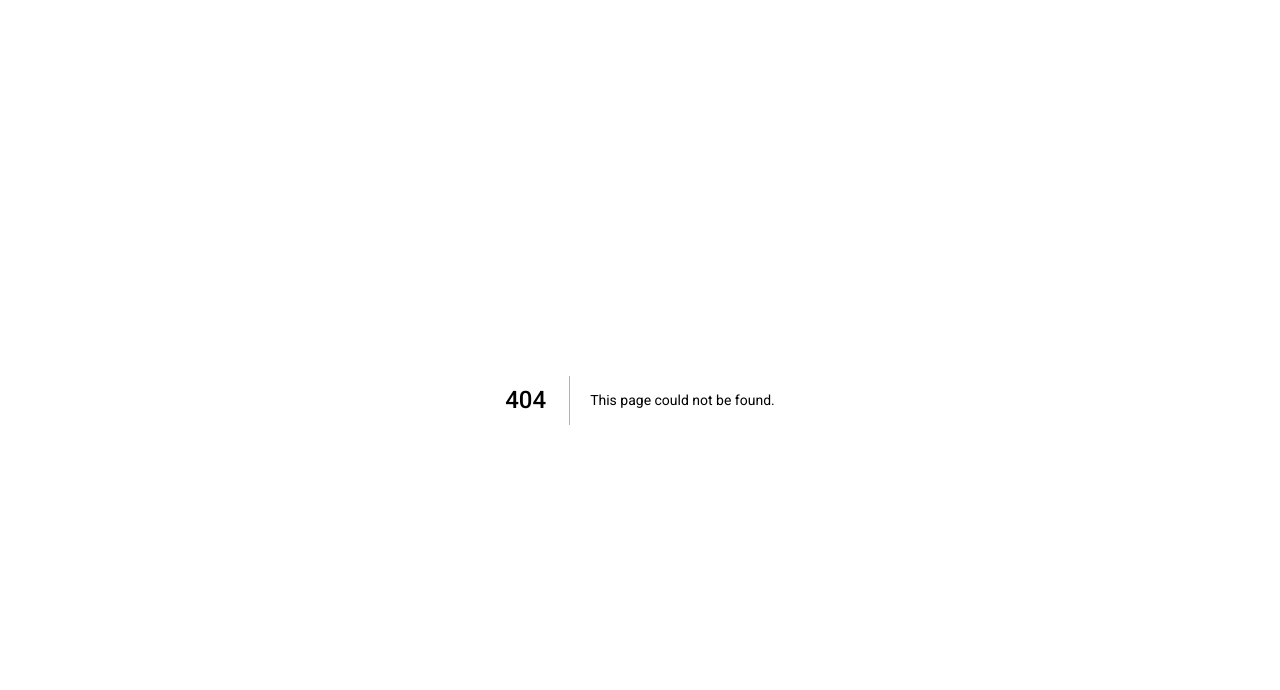
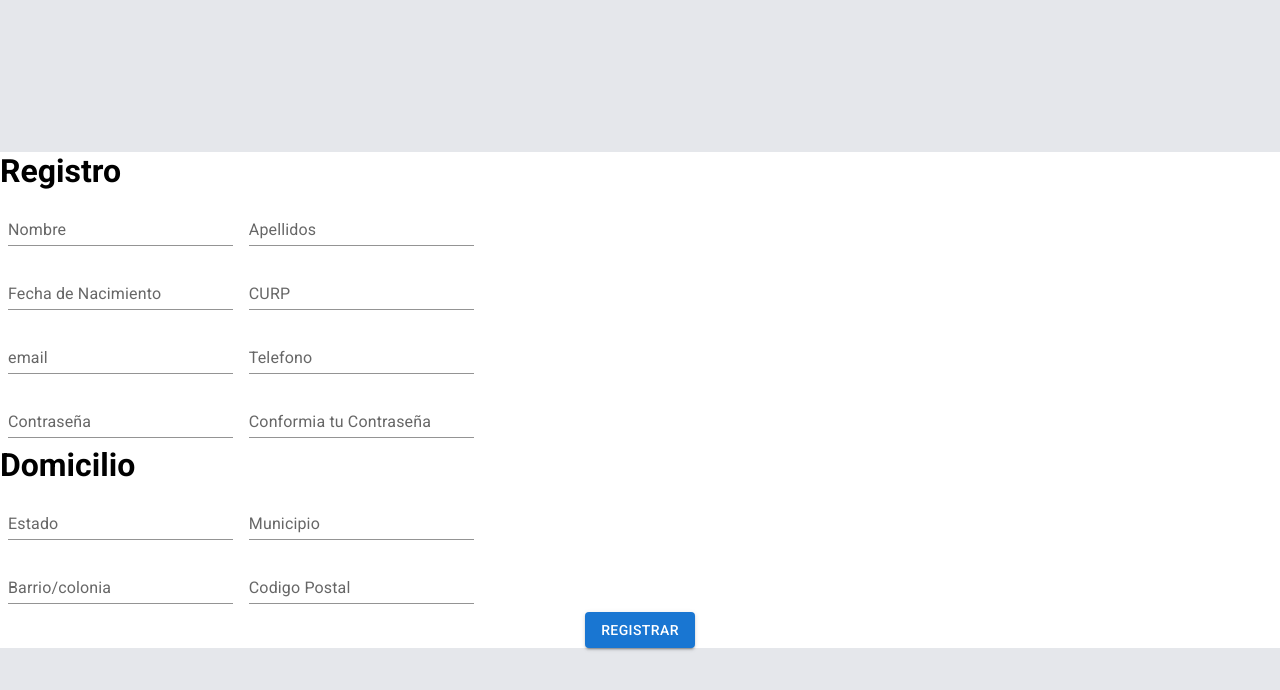
Before and after one commit to FacesConsulting/proyecto0Front, a Next.js app: page /register in a window 1280 px wide. Before the commit this address had no page. Shown: the top 690 px of the page. Built offline with nearby package versions, Linux system fonts and the light colour scheme.

Commit message:
Formulario de Registro

```diff
--- /dev/null
+++ b/src/app/register/page.tsx
@@ -0,0 +1,14 @@
+import RegisterForm from "@/components/form/register/RegisterForm"
+
+const page = () => {
+  return (
+    <div className="w-screen h-screen bg-gray-200 flex justify-center items-start lg:items-center" >
+    <div  className=" bg-white w-4/5 sm:w-screen">
+      <h1>Registro</h1>
+      <RegisterForm />
+    </div>
+    </div>
+  )
+}
+
+export default page
--- /dev/null
+++ b/src/components/form/register/RegisterForm.tsx
@@ -0,0 +1,48 @@
+'use client'
+
+import { DatePicker } from "@mui/lab"
+import { Box, Button, TextField } from "@mui/material"
+
+const RegisterForm = () => {
+  return (
+    <Box
+      component="form"
+      sx={{
+        '& .MuiTextField-root': { m: 1, width: '25ch' },
+      }}
+      noValidate
+      autoComplete="off"
+    >
+        <div>
+        <TextField id="Nombre" label="Nombre" variant="standard" />
+        <TextField id="Apellidos" label="Apellidos" variant="standard" />
+        </div>
+        <div>
+        <TextField id="FechaNacimiento" label="Fecha de Nacimiento" variant="standard" />
+        <TextField id="CURP" label="CURP" variant="standard" />
+        </div>
+        <div>
+        <TextField id="email" label="email" variant="standard" />
+        <TextField id="Telefono" label="Telefono" variant="standard" />
+        </div>
+        <div>
+        <TextField type="password" id="Contrasena" label="Contraseña" variant="standard" />
+        <TextField type="password" id="ConfirmaContrasena" label="Conformia tu Contraseña" variant="standard" />
+        </div>
+        <h1>Domicilio</h1>
+        <div>
+        <TextField  id="Estado" label="Estado" variant="standard" />
+        <TextField id="Municipio" label="Municipio" variant="standard" />
+        </div>
+        <div>
+        <TextField id="Barrio" label="Barrio/colonia" variant="standard" />
+        <TextField  id="zip" label="Codigo Postal" variant="standard" />
+        </div>
+        <div>
+        <center><Button variant="contained">Registrar</Button>    </center>
+        </div>
+    </Box>
+  )
+}
+
+export default RegisterForm
```
Also changed, not shown: src/interfaces/register/register.interface.tsx (added, +13 -0 lines).
